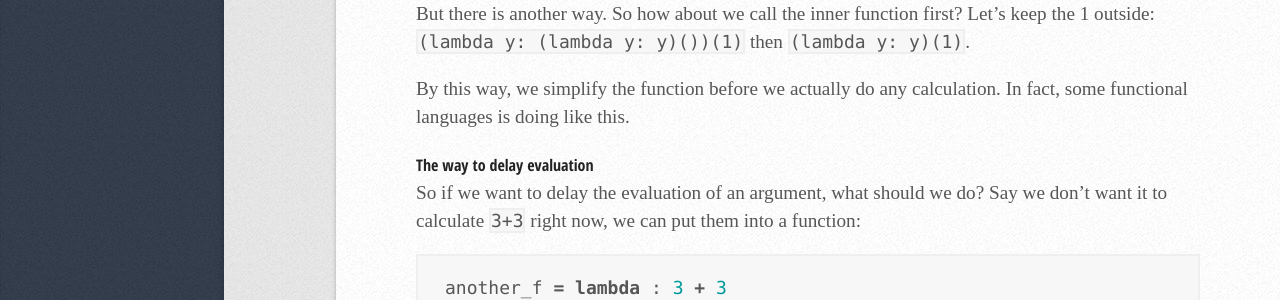
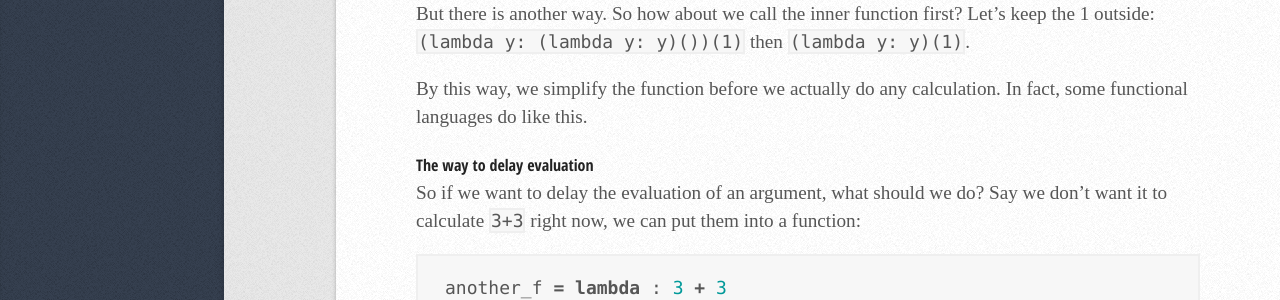
Before and after one commit to kigawas/kigawas.github.io, a Jekyll site: the page built from _posts/2018-11-22-y-combinator-in-python.md, in a window 1280 px wide and 900 px high, scrolled down 2767 px. Shown: the part 182-482 px from the top of the window. Built offline with Jekyll 4.4.1, drawn with Linux system fonts in a browser that asks for light colours; some web fonts are replaced; comment, search, counter and statistics services are not loaded.

Commit message:
Update 2018-11-22-y-combinator-in-python.md

```diff
--- a/_posts/2018-11-22-y-combinator-in-python.md
+++ b/_posts/2018-11-22-y-combinator-in-python.md
@@ -107,7 +107,7 @@ As mentioned above, Python will calculate argument first, so it will become `(la
 
 But there is another way. So how about we call the inner function first? Let's keep the 1 outside: `(lambda y: (lambda y: y)())(1)` then `(lambda y: y)(1)`.
 
-By this way, we simplify the function before we actually do any calculation. In fact, some functional languages is doing like this.
+By this way, we simplify the function before we actually do any calculation. In fact, some functional languages do like this.
 
 ### The way to delay evaluation
 
```
